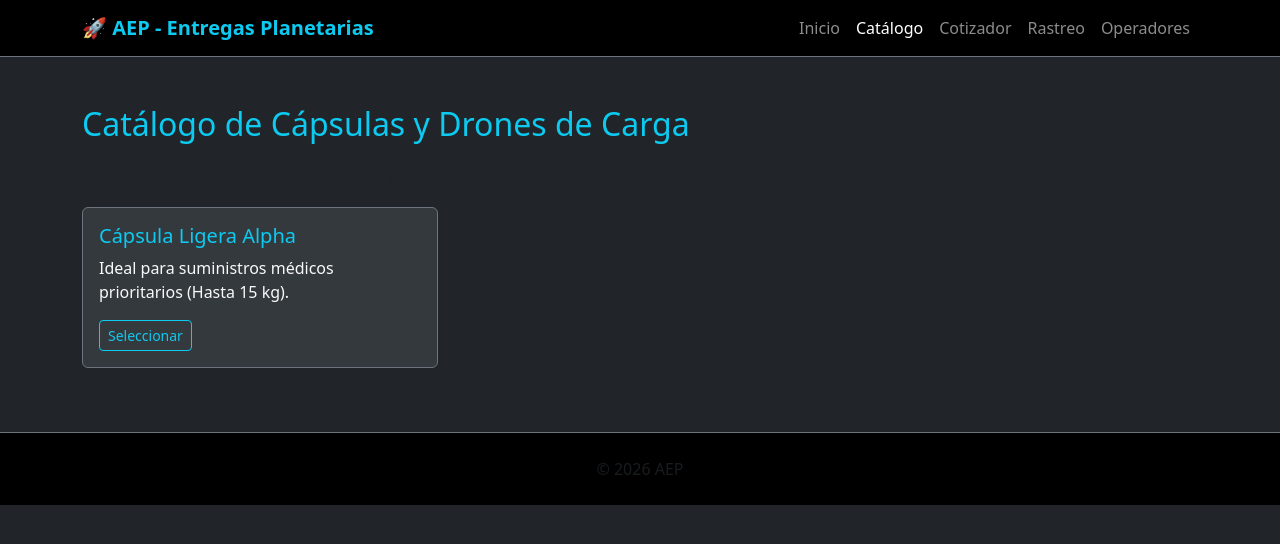
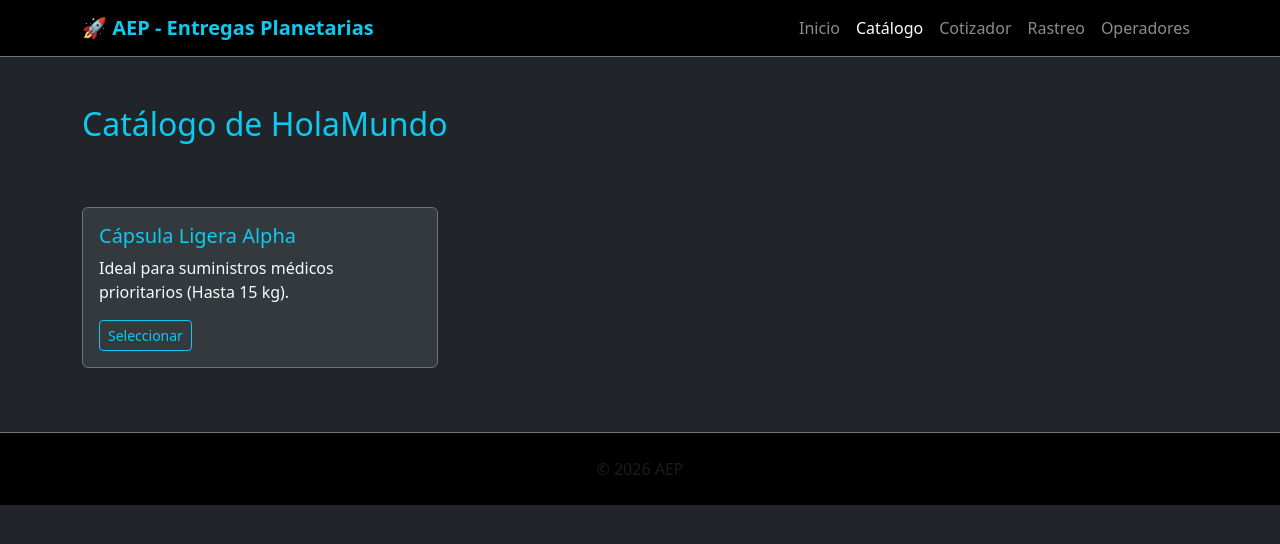
Before and after one commit to BastianGal/Prueba, a plain HTML site: page pagina prueba2.html in a window 1280 px wide. Drawn offline with nearby package versions, Linux system fonts and the light colour scheme.

Commit message:
Update pagina prueba2.html

```diff
--- a/pagina prueba2.html
+++ b/pagina prueba2.html
@@ -26,7 +26,7 @@
 
     <!-- CONTENIDO -->
     <main class="container my-5">
-        <h2 class="text-info mb-4">Catálogo de Cápsulas y Drones de Carga</h2>
+        <h2 class="text-info mb-4">Catálogo de HolaMundo</h2>
         <p class="text-muted">Contenido de prueba - Aquí se cargarán los drones según peso y tipo de carga.</p>
         <div class="row">
             <div class="col-md-4 mb-3">
```
